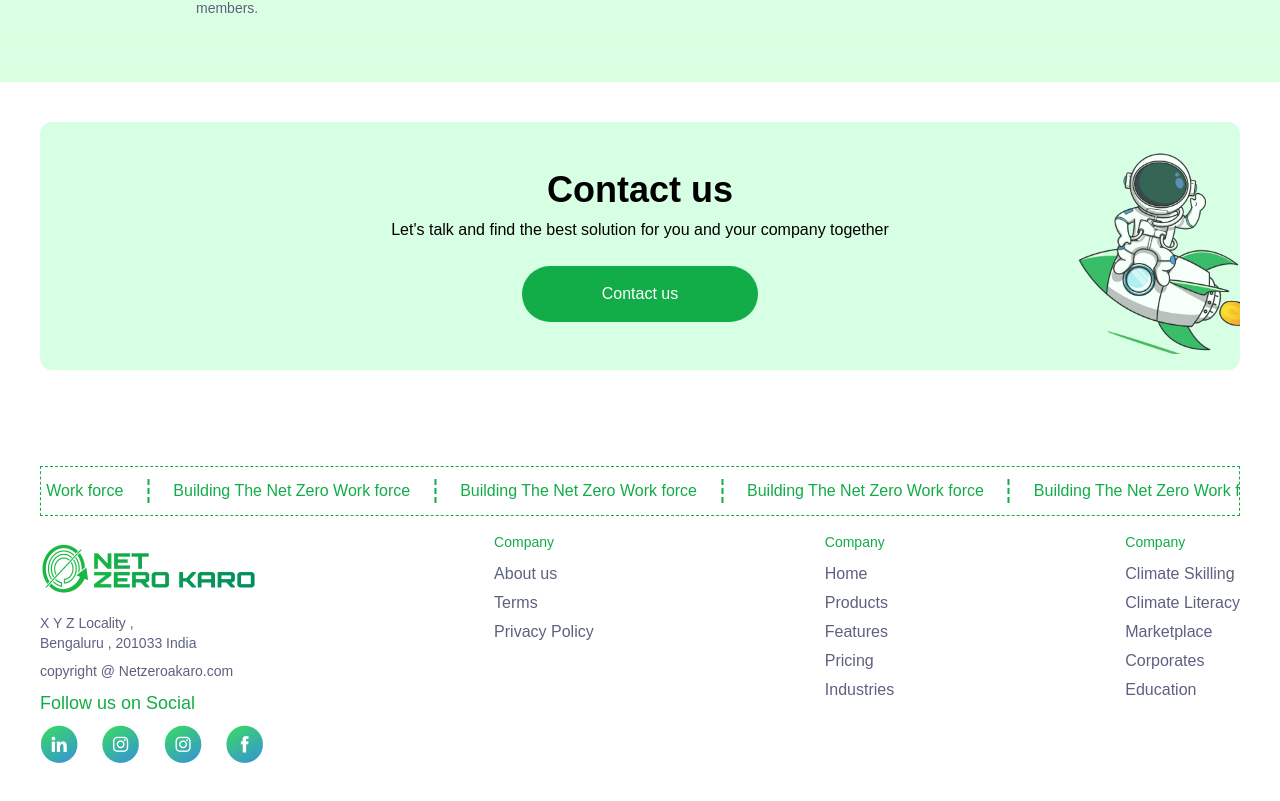
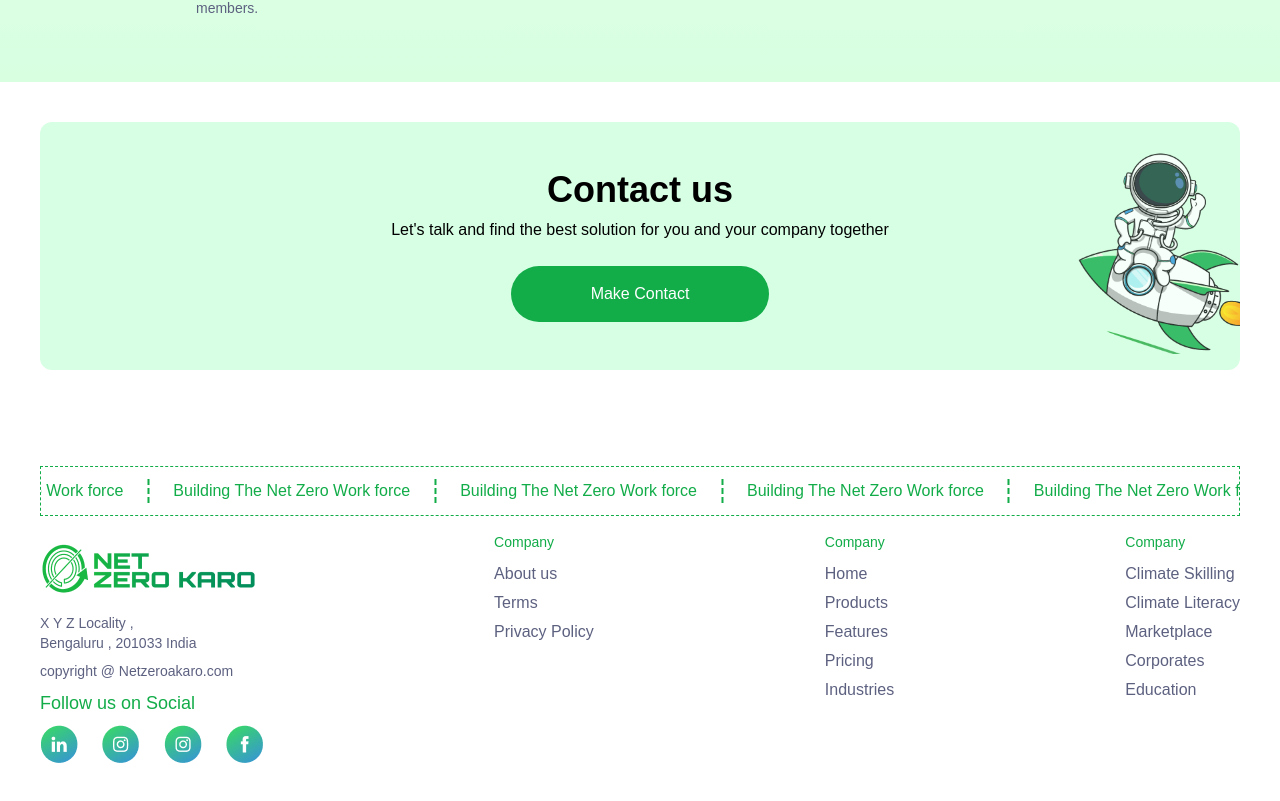
Before and after one commit to yugg98/netzerokaro, a Next.js app: page /company in a window 1280 px wide. Shown: the part 4612-5413 px from the top of the page. Built offline with nearby package versions, Linux system fonts and the light colour scheme.

Commit message:
file edit

```diff
--- a/components/CallToAction.jsx
+++ b/components/CallToAction.jsx
@@ -6,7 +6,7 @@ const CallToAction = () => {
         <div className="bg-[#D7FFE4] flex justify-center items-center flex-col sm:m-10 m-4 rounded-xl sm:p-12 p-8">
             <p className="text-uppercase sm:text-4xl text-3xl text-center font-semibold">Contact us</p>
             <p className="font-extralight text-center mt-2">Let's talk and find the best solution for you and your company together</p>
-            <button className='bg-green text-white sm:px-20 px-6 py-4 rounded-full mt-6'>Contact us </button>
+            <button className='bg-green text-white sm:px-20 px-6 py-4 rounded-full mt-6'>Make Contact </button>
             <Image src={img} className='sm:absolute   right-[40px] w-[180px]'/>
         </div>
     )
```
